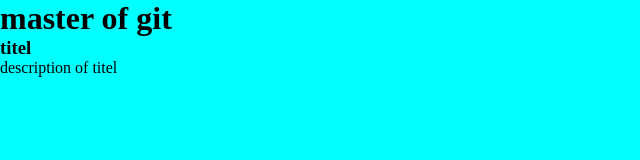
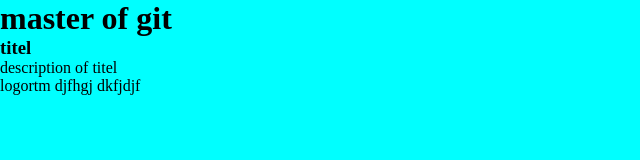
Before and after one commit to fateme993/test, a plain HTML site: page index.html in a window 1280 px wide. Shown: the whole page, without its empty margins (0-640 px from the left). Drawn offline with Linux system fonts and the light colour scheme.

Commit message:
add  second index

```diff
--- a/index.html
+++ b/index.html
@@ -13,5 +13,7 @@
         <h3>titel</h3>
         <p>description of titel</p>
     </div>
+
+    <p>logortm djfhgj dkfjdjf </p>
 </body>
 </html>
```
